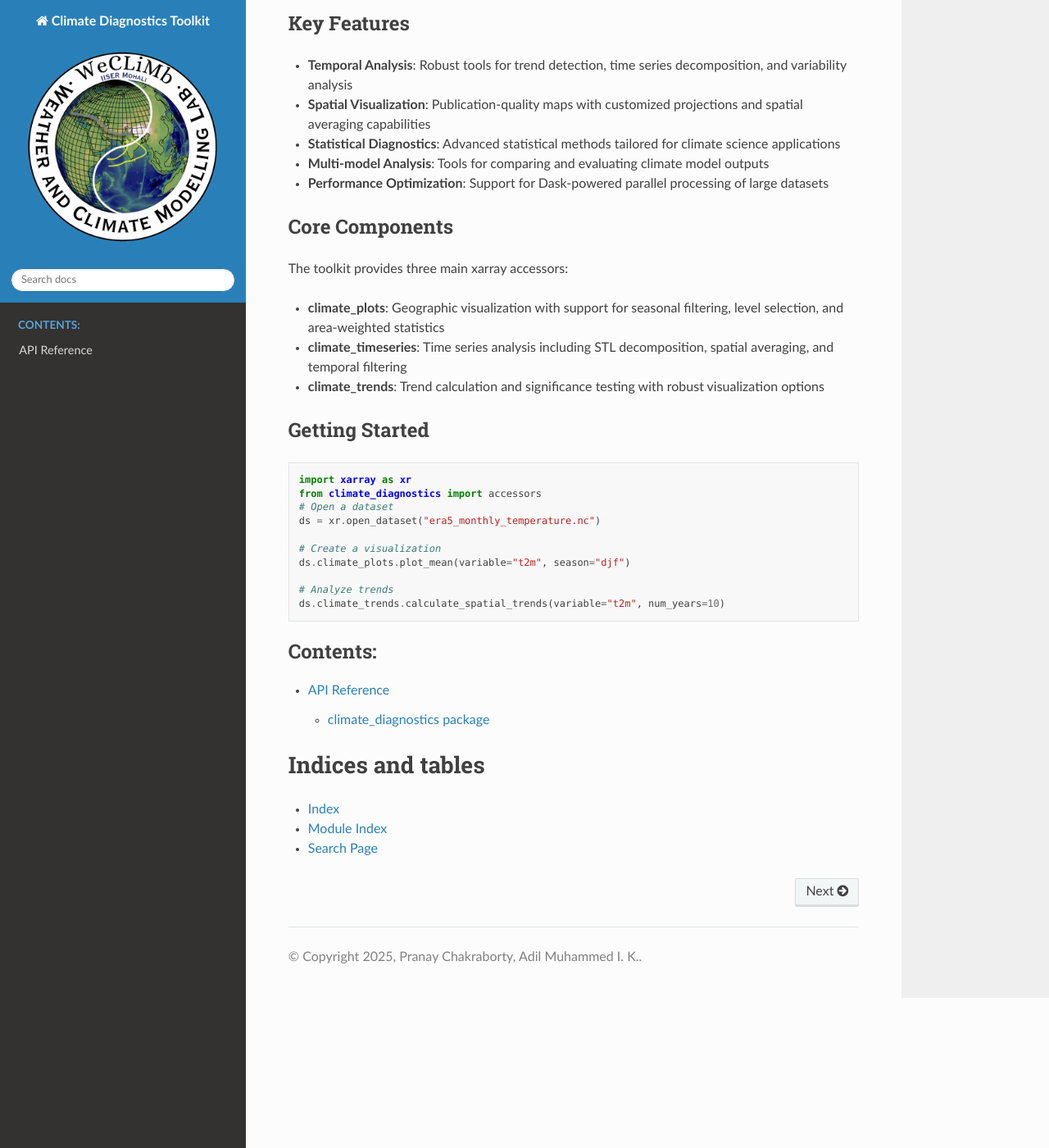
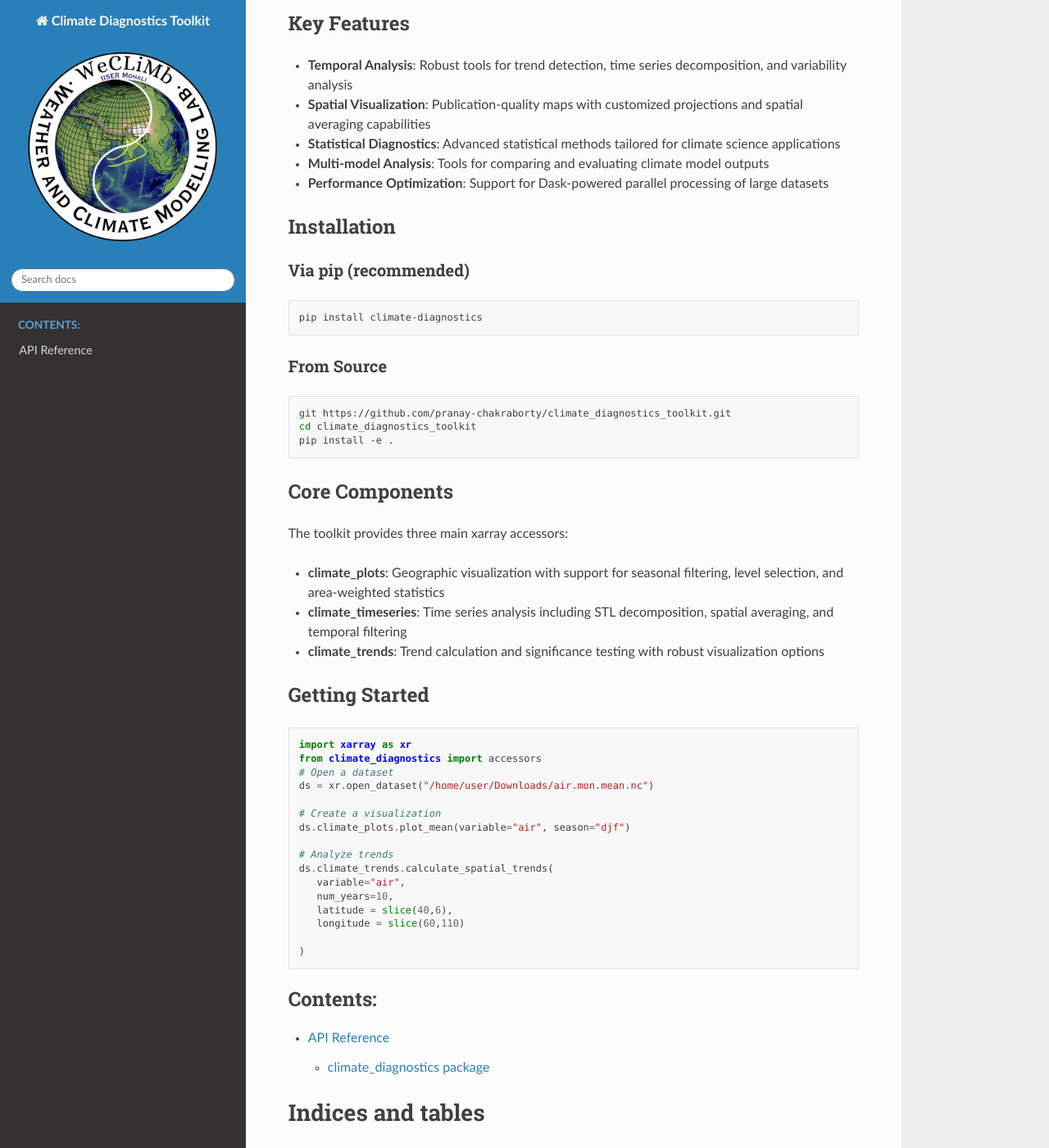
Before and after one commit to pranay-chakraborty/climate_diagnostics, a Sphinx documentation site: the page built from docs/source/index.rst, in a window 1280 px wide and 1400 px high, scrolled down 372 px. Shown: the whole window at 82% size. Built offline with Sphinx 7.4.7 and the Read the Docs theme 3.1.0, drawn with Linux system fonts in a browser that asks for light colours.

```diff
--- a/docs/source/index.rst
+++ b/docs/source/index.rst
@@ -22,6 +22,25 @@
 * **Multi-model Analysis**: Tools for comparing and evaluating climate model outputs
 * **Performance Optimization**: Support for Dask-powered parallel processing of large datasets
 
+Installation
+-------------
+
+Via pip (recommended)
+~~~~~~~~~~~~~~~~~~~~
+
+.. code-block:: bash
+
+   pip install climate-diagnostics
+
+From Source
+~~~~~~~~~~~
+
+.. code-block:: bash
+
+   git https://github.com/pranay-chakraborty/climate_diagnostics_toolkit.git
+   cd climate_diagnostics_toolkit
+   pip install -e .
+
 Core Components
 ---------------
 
@@ -39,13 +58,19 @@
    import xarray as xr
    from climate_diagnostics import accessors
    # Open a dataset
-   ds = xr.open_dataset("era5_monthly_temperature.nc")
+   ds = xr.open_dataset("/home/user/Downloads/air.mon.mean.nc")
 
    # Create a visualization
-   ds.climate_plots.plot_mean(variable="t2m", season="djf")
+   ds.climate_plots.plot_mean(variable="air", season="djf")
 
    # Analyze trends
-   ds.climate_trends.calculate_spatial_trends(variable="t2m", num_years=10)
+   ds.climate_trends.calculate_spatial_trends(
+      variable="air",
+      num_years=10,
+      latitude = slice(40,6),
+      longitude = slice(60,110)
+
+   )
 
 
 .. toctree::
```
Also changed, not shown: README.md (+5 -0 lines).
